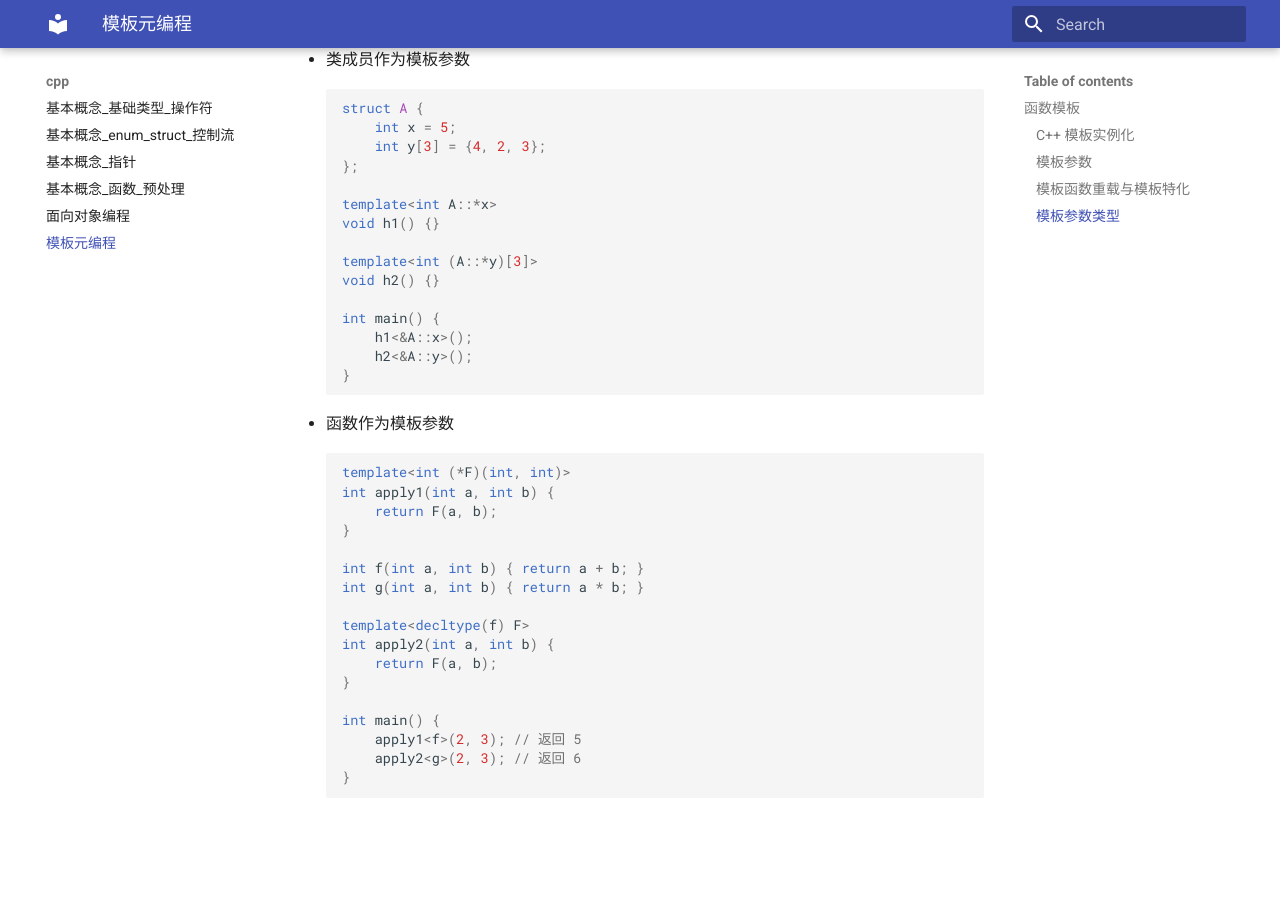
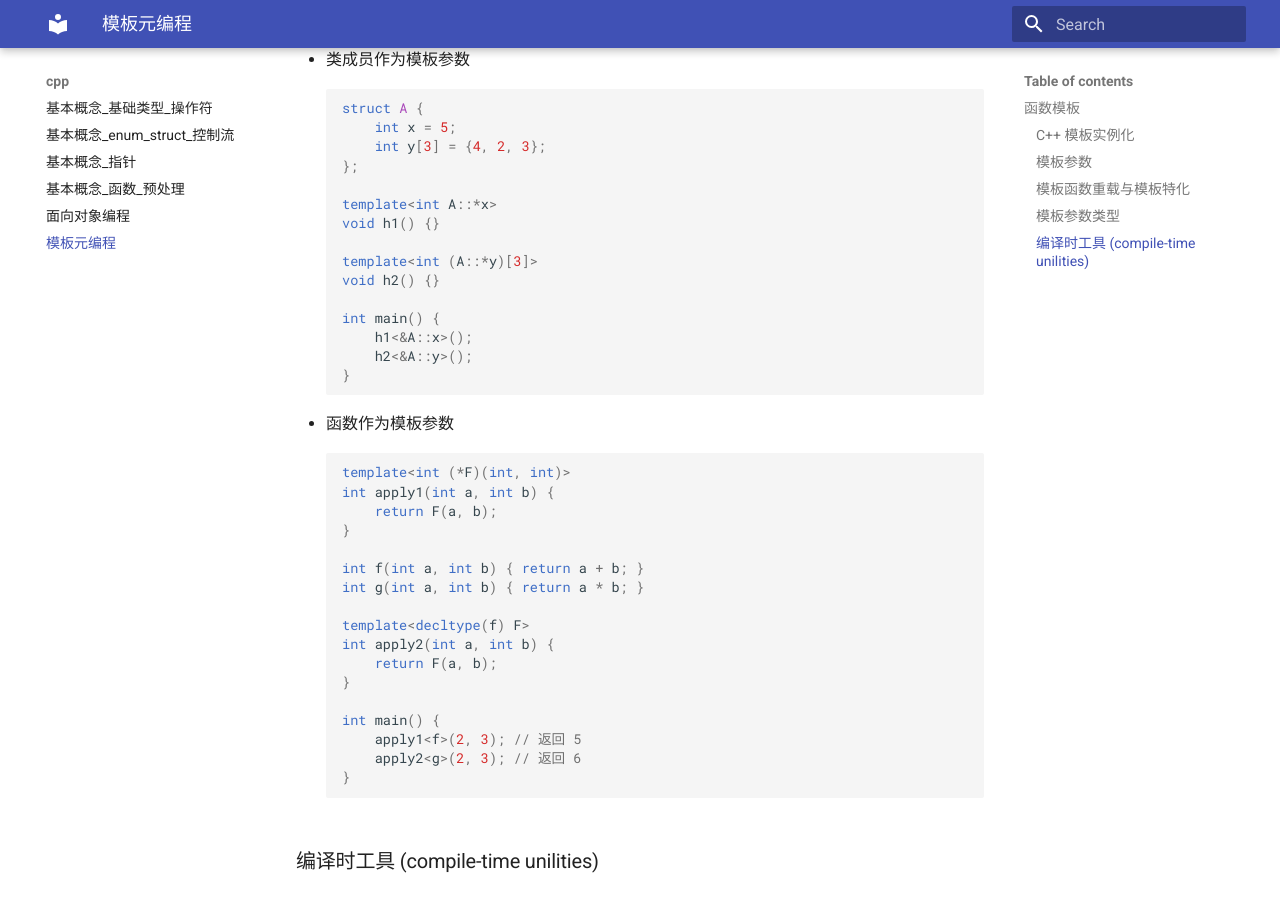
Before and after one commit to ymma98/technotes, an MkDocs documentation site: the page built from docs/cpp/模板元编程.md, in a window 1280 px wide and 900 px high, scrolled down 5163 px. Built offline with MkDocs 1.6.1 and Material for MkDocs 9.7.7, drawn with Linux system fonts in a browser that asks for light colours; before the commit the page ends 6001 px from its top, so only the background shows below that.

Commit message:
docs/cpp/模板元编程.md updated from https://stackedit.cn/

````diff
--- a/docs/cpp/模板元编程.md
+++ b/docs/cpp/模板元编程.md
@@ -298,7 +298,11 @@ int main() {
     apply2<g>(2, 3); // 返回 6
 }
 ```
+
+### 编译时工具 (compile-time unilities)
+
+
 <!--stackedit_data:
-eyJoaXN0b3J5IjpbMTUzMDgzNjI3NSwtMTc5NDcyNDU5NCwxNT
-c4Nzk5MzE4LDE1MjIxMzY1MDEsNjA4NTkzMjY3XX0=
+eyJoaXN0b3J5IjpbLTE3NTg5NDA3NTEsLTE3OTQ3MjQ1OTQsMT
+U3ODc5OTMxOCwxNTIyMTM2NTAxLDYwODU5MzI2N119
 -->
````
